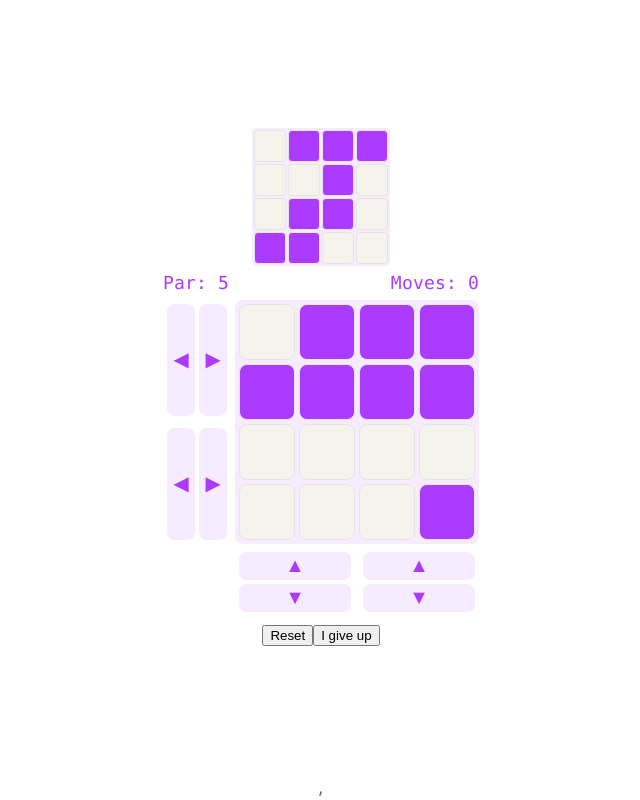
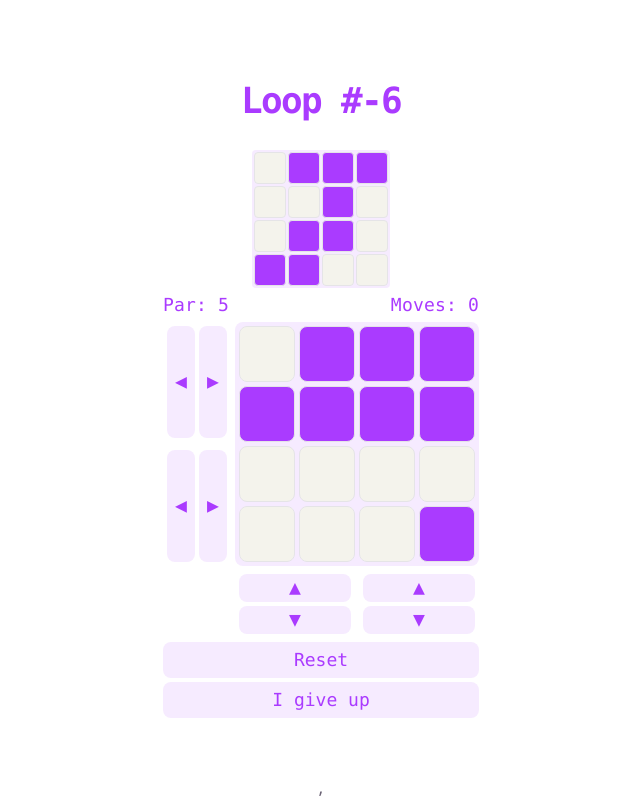
Before and after one commit to heyralfs/loop, a React (Vite) app: page / in a window 1280 px wide. Shown: the whole page, without its empty margins (319-959 px from the left). Built offline with nearby package versions, Linux system fonts and the light colour scheme.

Commit message:
puzzle number + button styles

```diff
--- /dev/null
+++ b/src/components/button/index.module.css
@@ -0,0 +1,48 @@
+.button {
+  display: flex;
+  align-items: center;
+  justify-content: center;
+
+  color: var(--accent);
+  background: var(--accent-bg);
+  border: none;
+  border-radius: var(--radius);
+
+  font-family: var(--mono);
+  line-height: 1;
+  cursor: pointer;
+
+  transition:
+    background-color 120ms ease,
+    color 120ms ease,
+    transform 120ms ease,
+    box-shadow 120ms ease;
+}
+
+.button:hover,
+.button[data-pressed="true"] {
+  background: var(--accent);
+  color: var(--on-accent);
+  box-shadow: var(--shadow);
+}
+
+.button:active,
+.button[data-pressed="true"] {
+  transform: translateY(1px);
+  box-shadow: none;
+}
+
+.button:focus-visible {
+  outline: 2px solid var(--accent);
+  outline-offset: 2px;
+}
+
+@media (prefers-reduced-motion: reduce) {
+  .button {
+    transition: none;
+  }
+  .button:active,
+  .button[data-pressed="true"] {
+    transform: none;
+  }
+}
--- /dev/null
+++ b/src/components/button/index.tsx
@@ -0,0 +1,19 @@
+import type { ButtonHTMLAttributes } from "react";
+import styles from "./index.module.css";
+
+interface Props extends ButtonHTMLAttributes<HTMLButtonElement> {
+  pressed?: boolean;
+}
+
+function Button({ pressed, className, type = "button", ...props }: Props) {
+  return (
+    <button
+      {...props}
+      type={type}
+      data-pressed={pressed}
+      className={[styles.button, className].filter(Boolean).join(" ")}
+    />
+  );
+}
+
+export default Button;
--- a/src/components/control/button/index.module.css
+++ b/src/components/control/button/index.module.css
@@ -1,22 +1,5 @@
 .button {
-  display: flex;
-  align-items: center;
-  justify-content: center;
-
-  color: var(--accent);
-  background: var(--accent-bg);
-  border: none;
-  border-radius: var(--radius);
-
   font-size: 1.1rem;
-  line-height: 1;
-  cursor: pointer;
-
-  transition:
-    background-color 120ms ease,
-    color 120ms ease,
-    transform 120ms ease,
-    box-shadow 120ms ease;
 }
 
 .button[data-orientation="row"] {
@@ -28,31 +11,3 @@
   width: calc(var(--tile-size) * 2);
   height: calc(var(--tile-size) / 2);
 }
-
-.button:hover,
-.button[data-pressed="true"] {
-  background: var(--accent);
-  color: var(--on-accent);
-  box-shadow: var(--shadow);
-}
-
-.button:active,
-.button[data-pressed="true"] {
-  transform: translateY(1px);
-  box-shadow: none;
-}
-
-.button:focus-visible {
-  outline: 2px solid var(--accent);
-  outline-offset: 2px;
-}
-
-@media (prefers-reduced-motion: reduce) {
-  .button {
-    transition: none;
-  }
-  .button:active,
-  .button[data-pressed="true"] {
-    transform: none;
-  }
-}
--- a/src/components/control/button/index.tsx
+++ b/src/components/control/button/index.tsx
@@ -1,3 +1,4 @@
+import Button from "../../button";
 import styles from "./index.module.css";
 import type { Direction, Orientation } from "../../../game/types";
 
@@ -14,7 +15,7 @@ interface ButtonProps {
   pressed?: boolean;
 }
 
-function Button({
+function ControlButton({
   orientation,
   direction,
   label,
@@ -22,17 +23,16 @@ function Button({
   pressed,
 }: ButtonProps) {
   return (
-    <button
-      type="button"
+    <Button
       className={styles.button}
       data-orientation={orientation}
-      data-pressed={pressed}
       aria-label={label}
       onClick={onClick}
+      pressed={pressed}
     >
       <span aria-hidden="true">{ARROW[orientation][direction]}</span>
-    </button>
+    </Button>
   );
 }
 
-export default Button;
+export default ControlButton;
--- /dev/null
+++ b/src/game/days-between.ts
@@ -0,0 +1,4 @@
+export function daysBetween(from: string, to: string): number {
+  const diffTime = new Date(to).getTime() - new Date(from).getTime();
+  return Math.floor(diffTime / (1000 * 60 * 60 * 24));
+}
--- a/src/index.css
+++ b/src/index.css
@@ -85,19 +85,6 @@ body {
   margin: 0;
 }
 
-/* visually hidden, but still read by screen readers */
-.sr-only {
-  position: absolute;
-  width: 1px;
-  height: 1px;
-  padding: 0;
-  margin: -1px;
-  overflow: hidden;
-  clip: rect(0, 0, 0, 0);
-  white-space: nowrap;
-  border: 0;
-}
-
 h1,
 h2 {
   font-family: var(--heading);
--- a/src/screens/game/index.module.css
+++ b/src/screens/game/index.module.css
@@ -4,6 +4,13 @@
   flex-direction: column;
   align-items: center;
   gap: var(--space);
+}
+
+.title {
+  font-size: 2rem;
+  font-weight: bold;
+  font-family: var(--mono);
+  color: var(--accent);
 }
 
 .game {
@@ -30,3 +37,18 @@
   grid-template-columns: 1fr 1fr;
   gap: var(--space);
 }
+
+.actions {
+  display: flex;
+  gap: var(--space);
+  width: 100%;
+  justify-content: center;
+  align-items: center;
+  flex-direction: column;
+}
+
+.actionButton {
+  width: 100%;
+  padding: 0.5rem 1rem;
+  font-size: 1rem;
+}
--- a/src/screens/game/index.tsx
+++ b/src/screens/game/index.tsx
@@ -1,8 +1,8 @@
+import { useRef, useState } from "react";
 import styles from "./index.module.css";
 import Board, { type BoardHandle } from "../../components/board";
 import Control from "../../components/control";
 import type { Direction, Matrix, Operator } from "../../game/types";
-import { useRef, useState } from "react";
 import { move } from "../../game/operators";
 import MoveCounter from "../../components/move-counter";
 import TargetBoard from "../../components/target-board";
@@ -12,8 +12,14 @@ import { createRandom } from "../../game/random";
 import { todaySeed } from "../../game/seed";
 import { findShortestPath } from "../../game/path";
 import { equals } from "../../game/equals";
+import { daysBetween } from "../../game/days-between";
+import Button from "../../components/button";
 
-const random = createRandom(todaySeed());
+const seed = todaySeed();
+const DAY_ONE = "2026-07-11";
+const puzzleNumber = daysBetween(DAY_ONE, seed) + 1;
+
+const random = createRandom(seed);
 const target = createTarget(random);
 const initial = scramble(target, random);
 const par = findShortestPath(initial, target)?.length ?? 0;
@@ -81,7 +87,7 @@ function GameScreen() {
 
   return (
     <main className={styles.wrapper}>
-      <h1 className="sr-only">Loop</h1>
+      <h1 className={styles.title}>Loop #{puzzleNumber}</h1>
       <TargetBoard matrix={target} />
       <MoveCounter moves={moves} par={par} />
       <div className={styles.game}>
@@ -97,9 +103,13 @@ function GameScreen() {
           <Control operator="C34" onMove={handleMove} activeMove={activeMove} />
         </div>
       </div>
-      <div>
-        <button onClick={handleReset}>Reset</button>
-        <button onClick={handleGiveUp}>I give up</button>
+      <div className={styles.actions}>
+        <Button className={styles.actionButton} onClick={handleReset}>
+          Reset
+        </Button>
+        <Button className={styles.actionButton} onClick={handleGiveUp}>
+          I give up
+        </Button>
       </div>
     </main>
   );
```
Also changed, not shown: 1 other file (tests, documents, lock files or other folders).
